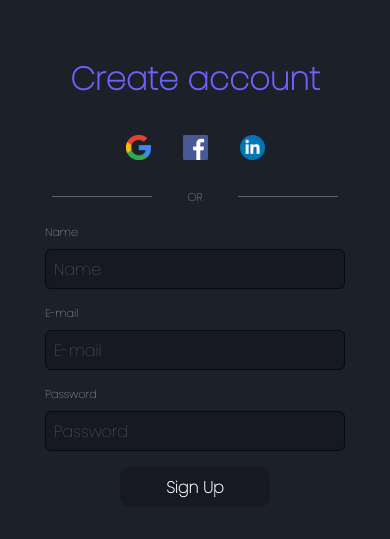
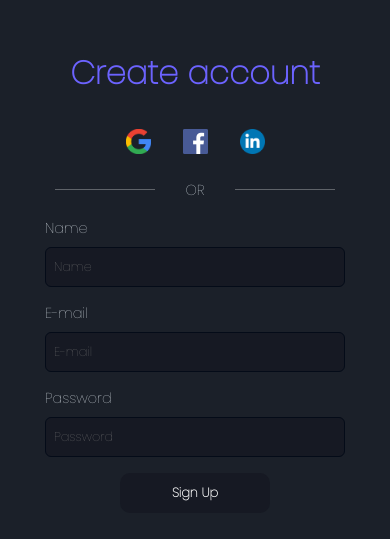
Before and after one commit to RianVitor26/registration-page, a plain HTML site: page index.html in a window 390 px wide. Shown: the part 133-672 px from the top of the page. Drawn offline with Linux system fonts and the light colour scheme.

Commit message:
consertando responsividade no mobile

```diff
--- a/css/responsive.css
+++ b/css/responsive.css
@@ -12,7 +12,10 @@
         font-size: 2rem;
     }
     span{
-        font-size: 0.7rem;
+        font-size: .9rem;
+    }
+    input{
+        font-size: .8rem;
     }
 }
 
@@ -21,7 +24,7 @@
         font-size: 1.7rem;
     }
     span{
-        font-size: 0.6rem;
+        font-size: .7rem;
     }
     input{
         width: 80vw;
```
